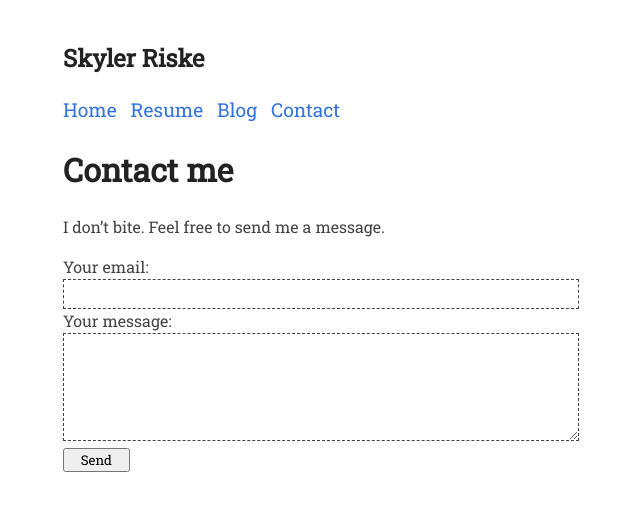
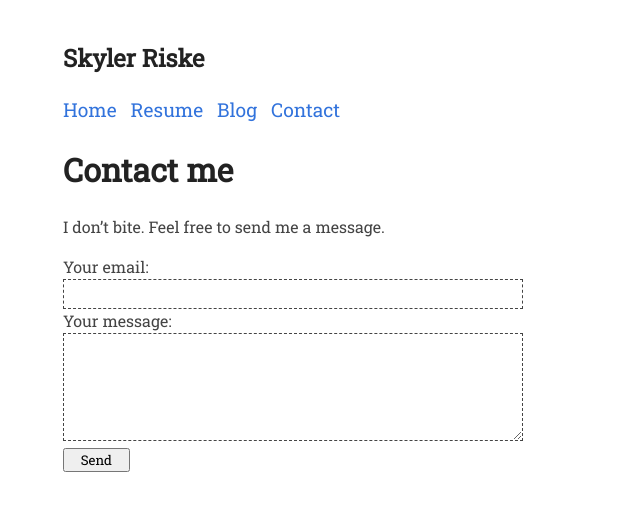
Before and after one commit to sriske2/sriske2.github.io, a Jekyll site: the page built from contact.md, in a window 1280 px wide. Shown: the top 511 px of the page, without its empty margins (217-857 px from the left). Built offline with Jekyll 4.4.1, drawn with Linux system fonts in a browser that asks for light colours.

Commit message:
update css for mobile

```diff
--- a/assets/style.css
+++ b/assets/style.css
@@ -359,10 +359,10 @@ small a {
 
 /* my own stuff */
 #contactform label input {
-    width: 30em;
+    width: 28em;
 }
 #contactform label textarea {
-    width: 30em;
+    width: 28em;
     height: 6em;
 }
 #contactform button {
@@ -370,12 +370,17 @@ small a {
     width: 5em;
 }
 
-@media only screen and (min-device-width: 480px){
+@media screen and (max-device-width: 480px){
     #contactform label input {
-        width: 70%;
+        width: 95%;
     }
     #contactform label textarea {
-        width: 70%;
-        height: 6em;
+        width: 95%;
+        height: 10em;
     }
+    #contactform button {
+        width: 98%;
+        height: 3em;
+    }
+
 }
```
